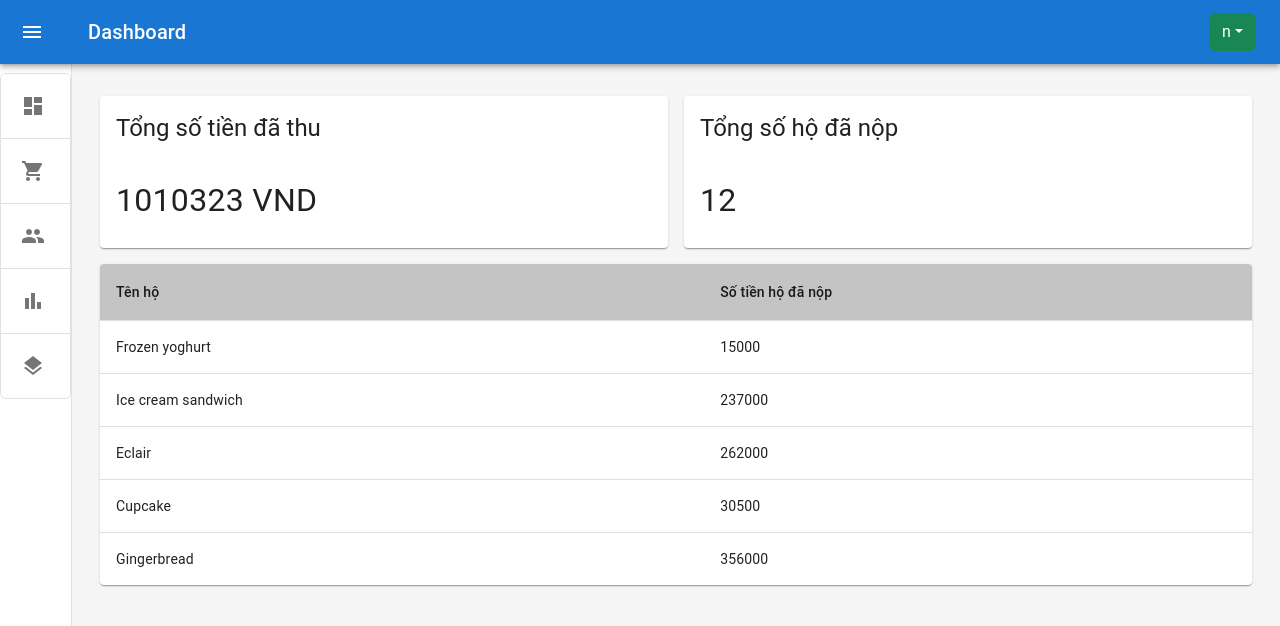
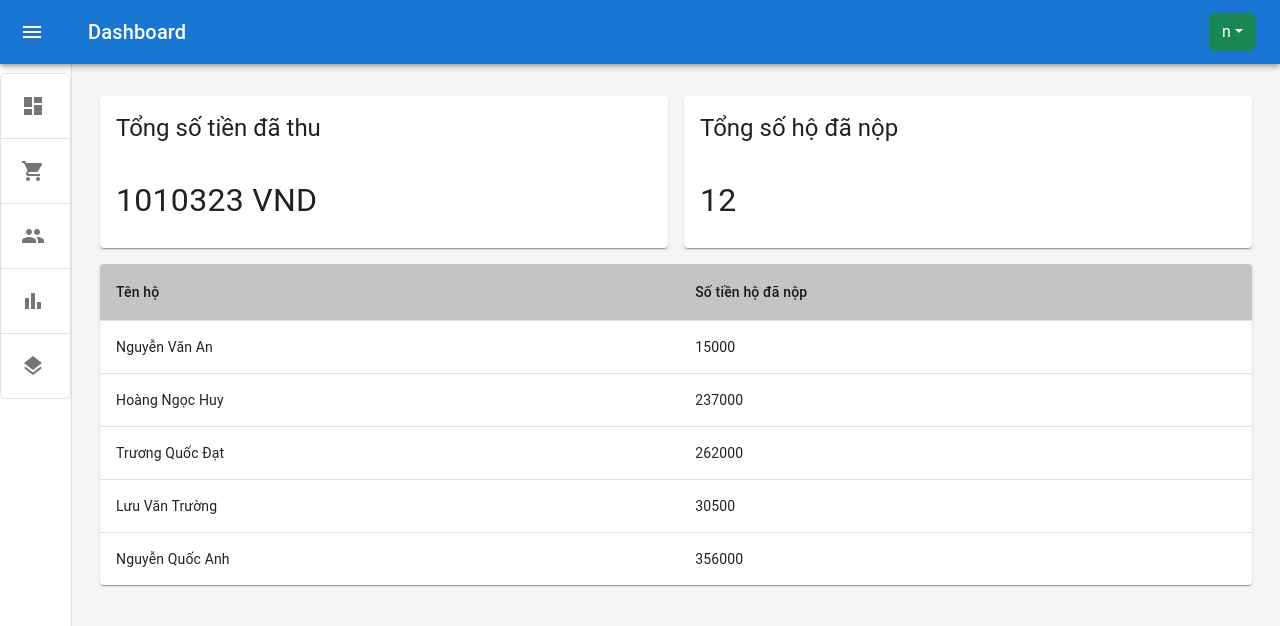
Before and after one commit to sonngochngech/SE_BTL, a React (Create React App) app in the folder client/: page /GetStatistic in a window 1280 px wide. Shown: the top 626 px of the page. Built offline with nearby package versions, Linux system fonts and the light colour scheme; sample sign-in values are in the browser's storage.

Commit message:
change the name of raw data

```diff
--- a/client/src/pages/statistic/Statistic.js
+++ b/client/src/pages/statistic/Statistic.js
@@ -18,11 +18,11 @@ const Statistic = () => {
     }
 
     const rows = [
-        createData('Frozen yoghurt', 15000),
-        createData('Ice cream sandwich', 237000),
-        createData('Eclair', 262000),
-        createData('Cupcake', 30500),
-        createData('Gingerbread', 356000),
+        createData('Nguyễn Văn An', 15000),
+        createData('Hoàng Ngọc Huy', 237000),
+        createData('Trương Quốc Đạt', 262000),
+        createData('Lưu Văn Trường', 30500),
+        createData('Nguyễn Quốc Anh', 356000),
     ];
 
     const content = (
```
